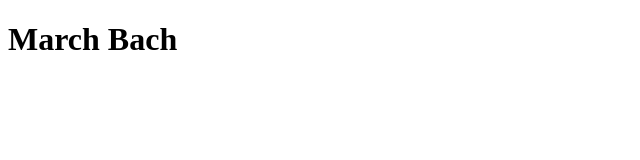
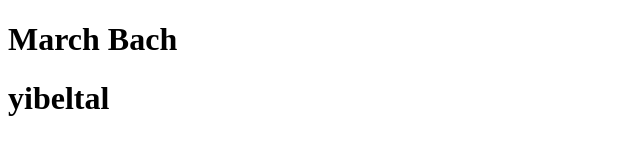
Before and after one commit to yibie1286/temesgen, a plain HTML site: page index.html in a window 1280 px wide. Shown: the whole page, without its empty margins (0-640 px from the left). Drawn offline with Linux system fonts and the light colour scheme.

Commit message:
Update index.html

```diff
--- a/index.html
+++ b/index.html
@@ -7,5 +7,6 @@
 </head>
 <body>
     <h1>March Bach</h1>
+    <h1>yibeltal</h1>
 </body>
 </html>
```
